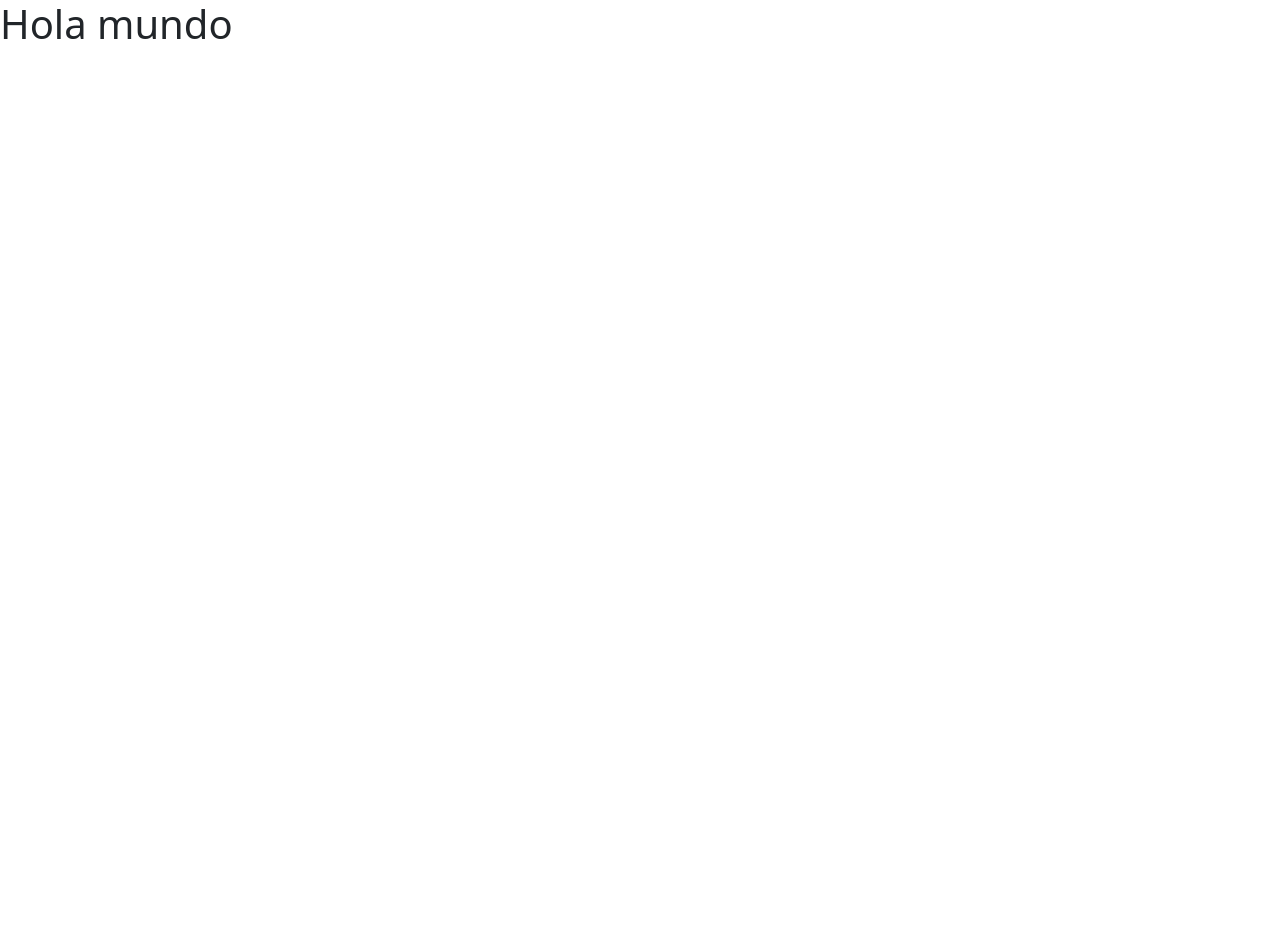
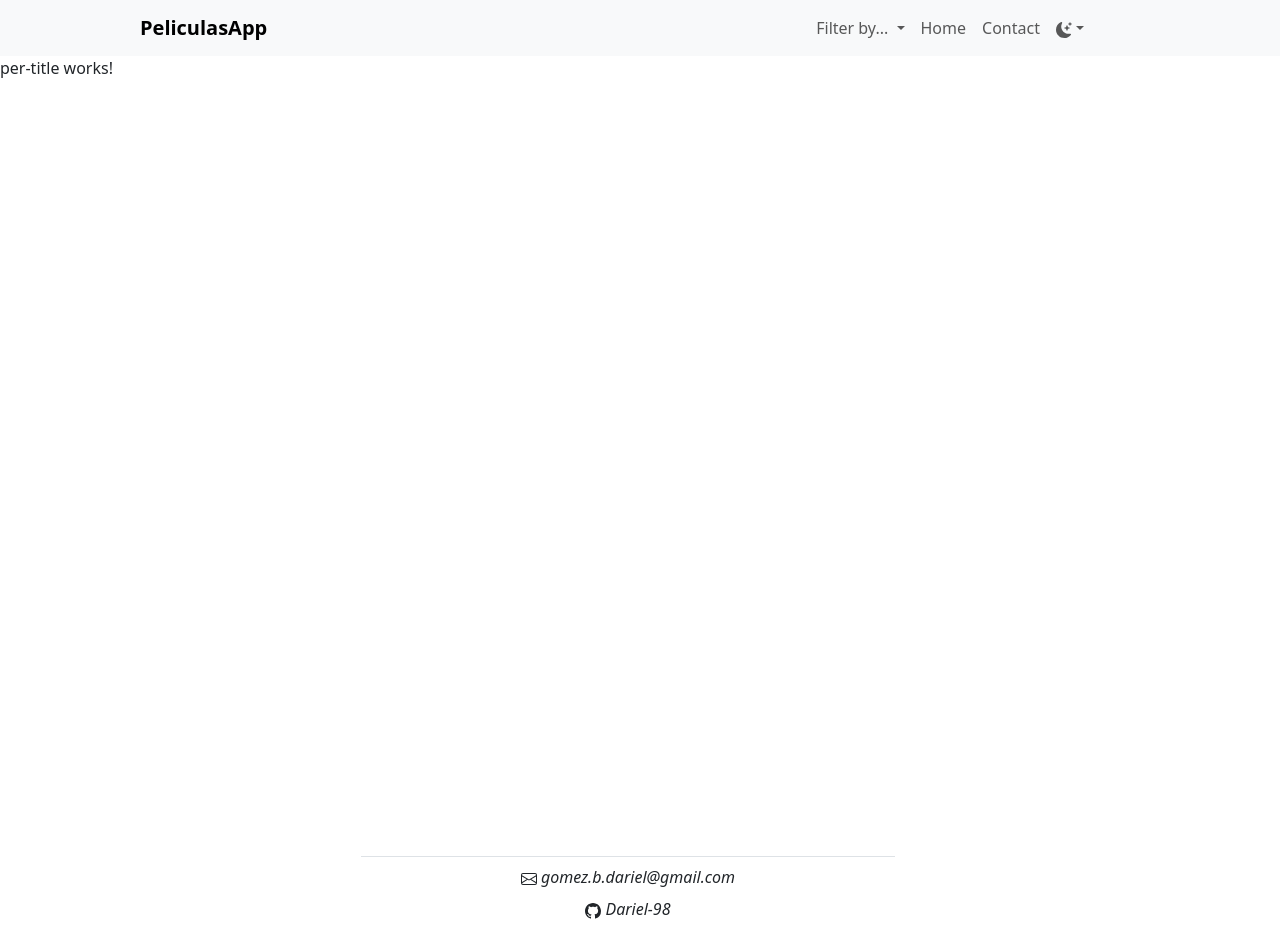
Before and after one commit to Dariel-98/moviesApp, an Angular app: page /title in a window 1280 px wide. Before the commit this address led to /. Before the commit the page ends 800 px from the top, so only its background shows below. Built offline with nearby package versions, Linux system fonts and the light colour scheme.

Commit message:
LazyLoad, Header and Footer

```diff
--- a/src/app/app-routing.module.ts
+++ b/src/app/app-routing.module.ts
@@ -1,10 +1,16 @@
 import { NgModule } from '@angular/core';
 import { RouterModule, Routes } from '@angular/router';
 
-const routes: Routes = [];
+const routes: Routes = [
+  {
+    path: '',
+    loadChildren: () =>
+      import('./movies/movies.module').then((m) => m.MoviesModule),
+  },
+];
 
 @NgModule({
   imports: [RouterModule.forRoot(routes)],
-  exports: [RouterModule]
+  exports: [RouterModule],
 })
-export class AppRoutingModule { }
+export class AppRoutingModule {}
--- a/src/app/app.component.html
+++ b/src/app/app.component.html
@@ -1 +1,5 @@
-<h1>Hola mundo</h1>
+<app-header></app-header>
+<div class="vh-100">
+  <router-outlet></router-outlet>
+</div>
+<app-footer></app-footer>
--- a/src/app/app.module.ts
+++ b/src/app/app.module.ts
@@ -5,10 +5,11 @@ import { AppRoutingModule } from './app-routing.module';
 import { AppComponent } from './app.component';
 import { HeaderComponent } from './shared/header/header.component';
 import { FooterComponent } from './shared/footer/footer.component';
+import { MoviesModule } from './movies/movies.module';
 
 @NgModule({
   declarations: [AppComponent, HeaderComponent, FooterComponent],
-  imports: [BrowserModule, AppRoutingModule],
+  imports: [BrowserModule, AppRoutingModule, MoviesModule],
   providers: [],
   bootstrap: [AppComponent],
 })
--- a/src/app/movies/movies-routing.module.ts
+++ b/src/app/movies/movies-routing.module.ts
@@ -1,10 +1,35 @@
 import { NgModule } from '@angular/core';
 import { RouterModule, Routes } from '@angular/router';
+import { PerTitleComponent } from './pages/per-title/per-title.component';
+import { PerTypeComponent } from './pages/per-type/per-type.component';
+import { PerIdComponent } from './pages/per-id/per-id.component';
 
-const routes: Routes = [];
+const routes: Routes = [
+  {
+    path: '',
+    children: [
+      {
+        path: 'title',
+        component: PerTitleComponent,
+      },
+      {
+        path: 'type',
+        component: PerTypeComponent,
+      },
+      {
+        path: 'id',
+        component: PerIdComponent,
+      },
+      {
+        path: '**',
+        redirectTo: 'title',
+      },
+    ],
+  },
+];
 
 @NgModule({
   imports: [RouterModule.forChild(routes)],
-  exports: [RouterModule]
+  exports: [RouterModule],
 })
-export class MoviesRoutingModule { }
+export class MoviesRoutingModule {}
--- a/src/app/shared/footer/footer.component.html
+++ b/src/app/shared/footer/footer.component.html
@@ -1 +1,40 @@
-<p>footer works!</p>
+<div class="row w-100 justify-content-center" id="footer">
+  <div class="col-sm-5 border-top d-block text-center">
+    <p class="my-2 fst-italic">
+      <svg
+        xmlns="http://www.w3.org/2000/svg"
+        width="16"
+        height="16"
+        fill="currentColor"
+        class="bi bi-envelope me-1"
+        viewBox="0 0 16 16"
+      >
+        <path
+          d="M0 4a2 2 0 0 1 2-2h12a2 2 0 0 1 2 2v8a2 2 0 0 1-2 2H2a2 2 0 0 1-2-2zm2-1a1 1 0 0 0-1 1v.217l7 4.2 7-4.2V4a1 1 0 0 0-1-1zm13 2.383-4.708 2.825L15 11.105zm-.034 6.876-5.64-3.471L8 9.583l-1.326-.795-5.64 3.47A1 1 0 0 0 2 13h12a1 1 0 0 0 .966-.741M1 11.105l4.708-2.897L1 5.383z"
+        />
+      </svg>
+      <a href="#" class="text-decoration-none text-reset"
+        >gomez.b.dariel@gmail.com</a
+      >
+    </p>
+    <p class="my-2 fst-italic">
+      <svg
+        xmlns="http://www.w3.org/2000/svg"
+        width="16"
+        height="16"
+        fill="currentColor"
+        class="bi bi-github me-1"
+        viewBox="0 0 16 16"
+      >
+        <path
+          d="M8 0C3.58 0 0 3.58 0 8c0 3.54 2.29 6.53 5.47 7.59.4.07.55-.17.55-.38 0-.19-.01-.82-.01-1.49-2.01.37-2.53-.49-2.69-.94-.09-.23-.48-.94-.82-1.13-.28-.15-.68-.52-.01-.53.63-.01 1.08.58 1.23.82.72 1.21 1.87.87 2.33.66.07-.52.28-.87.51-1.07-1.78-.2-3.64-.89-3.64-3.95 0-.87.31-1.59.82-2.15-.08-.2-.36-1.02.08-2.12 0 0 .67-.21 2.2.82.64-.18 1.32-.27 2-.27.68 0 1.36.09 2 .27 1.53-1.04 2.2-.82 2.2-.82.44 1.1.16 1.92.08 2.12.51.56.82 1.27.82 2.15 0 3.07-1.87 3.75-3.65 3.95.29.25.54.73.54 1.48 0 1.07-.01 1.93-.01 2.2 0 .21.15.46.55.38A8.012 8.012 0 0 0 16 8c0-4.42-3.58-8-8-8"
+        />
+      </svg>
+      <a
+        href="https://github.com/Dariel-98"
+        class="text-decoration-none text-reset"
+        >Dariel-98</a
+      >
+    </p>
+  </div>
+</div>
--- a/src/app/shared/header/header.component.html
+++ b/src/app/shared/header/header.component.html
@@ -1 +1,79 @@
-<p>header works!</p>
+<nav class="navbar navbar-expand-lg bg-body-tertiary">
+  <div class="container-fluid" style="margin: 0 8rem">
+    <span class="navbar-brand fw-semibold">PeliculasApp</span>
+    <button
+      class="navbar-toggler"
+      type="button"
+      data-bs-toggle="collapse"
+      data-bs-target="#navbarSupportedContent"
+      aria-controls="navbarSupportedContent"
+      aria-expanded="false"
+      aria-label="Toggle navigation"
+    >
+      <span class="navbar-toggler-icon"></span>
+    </button>
+    <div class="collapse navbar-collapse" id="navbarSupportedContent">
+      <ul class="navbar-nav ms-auto mb-2 mb-lg-0 me-5">
+        <li class="nav-item dropdown border-md">
+          <a
+            class="nav-link dropdown-toggle"
+            href="#"
+            role="button"
+            data-bs-toggle="dropdown"
+            aria-expanded="false"
+          >
+            Filter by...
+          </a>
+          <ul class="dropdown-menu">
+            <li><a class="dropdown-item" routerLink="/title">Title</a></li>
+            <li><a class="dropdown-item" routerLink="/type">Type</a></li>
+            <li><a class="dropdown-item" routerLink="/id">ID</a></li>
+          </ul>
+        </li>
+        <li class="nav-item border-lg-end">
+          <a class="nav-link" aria-current="page" routerLink="/title">Home</a>
+        </li>
+        <li class="nav-item border-lg-end">
+          <a class="nav-link" href="#footer">Contact</a>
+        </li>
+        <li class="nav-item dropdown-center">
+          <a
+            class="nav-link dropdown-toggle"
+            href="#"
+            role="button"
+            data-bs-toggle="dropdown"
+            aria-expanded="false"
+          >
+            <svg
+              xmlns="http://www.w3.org/2000/svg"
+              width="16"
+              height="16"
+              fill="currentColor"
+              class="bi bi-moon-stars-fill"
+              viewBox="0 0 16 16"
+            >
+              <path
+                d="M6 .278a.768.768 0 0 1 .08.858 7.208 7.208 0 0 0-.878 3.46c0 4.021 3.278 7.277 7.318 7.277.527 0 1.04-.055 1.533-.16a.787.787 0 0 1 .81.316.733.733 0 0 1-.031.893A8.349 8.349 0 0 1 8.344 16C3.734 16 0 12.286 0 7.71 0 4.266 2.114 1.312 5.124.06A.752.752 0 0 1 6 .278"
+              />
+              <path
+                d="M10.794 3.148a.217.217 0 0 1 .412 0l.387 1.162c.173.518.579.924 1.097 1.097l1.162.387a.217.217 0 0 1 0 .412l-1.162.387a1.734 1.734 0 0 0-1.097 1.097l-.387 1.162a.217.217 0 0 1-.412 0l-.387-1.162A1.734 1.734 0 0 0 9.31 6.593l-1.162-.387a.217.217 0 0 1 0-.412l1.162-.387a1.734 1.734 0 0 0 1.097-1.097l.387-1.162zM13.863.099a.145.145 0 0 1 .274 0l.258.774c.115.346.386.617.732.732l.774.258a.145.145 0 0 1 0 .274l-.774.258a1.156 1.156 0 0 0-.732.732l-.258.774a.145.145 0 0 1-.274 0l-.258-.774a1.156 1.156 0 0 0-.732-.732l-.774-.258a.145.145 0 0 1 0-.274l.774-.258c.346-.115.617-.386.732-.732L13.863.1z"
+              />
+            </svg>
+          </a>
+          <ul class="dropdown-menu">
+            <li>
+              <button class="dropdown-item" data-bs-theme-value="dark">
+                Dark
+              </button>
+            </li>
+            <li>
+              <button class="dropdown-item" data-bs-theme-value="light">
+                Light
+              </button>
+            </li>
+          </ul>
+        </li>
+      </ul>
+    </div>
+  </div>
+</nav>
--- /dev/null
+++ b/src/assets/js/darkmodetoggle.js
@@ -0,0 +1,87 @@
+/*!
+ * Color mode toggler for Bootstrap's docs (https://getbootstrap.com/)
+ * Copyright 2011-2023 The Bootstrap Authors
+ * Licensed under the Creative Commons Attribution 3.0 Unported License.
+ */
+
+(() => {
+  'use strict';
+
+  const storedTheme = localStorage.getItem('theme');
+
+  const getPreferredTheme = () => {
+    if (storedTheme) {
+      return storedTheme;
+    }
+
+    return window.matchMedia('(prefers-color-scheme: dark)').matches
+      ? 'dark'
+      : 'light';
+  };
+
+  const setTheme = function (theme) {
+    if (
+      theme === 'auto' &&
+      window.matchMedia('(prefers-color-scheme: dark)').matches
+    ) {
+      document.documentElement.setAttribute('data-bs-theme', 'dark');
+    } else {
+      document.documentElement.setAttribute('data-bs-theme', theme);
+    }
+  };
+
+  setTheme(getPreferredTheme());
+
+  const showActiveTheme = (theme, focus = false) => {
+    const themeSwitcher = document.querySelector('#bd-theme');
+
+    if (!themeSwitcher) {
+      return;
+    }
+
+    const themeSwitcherText = document.querySelector('#bd-theme-text');
+    const activeThemeIcon = document.querySelector('.theme-icon-active use');
+    const btnToActive = document.querySelector(
+      `[data-bs-theme-value="${theme}"]`
+    );
+    const svgOfActiveBtn = btnToActive
+      .querySelector('svg use')
+      .getAttribute('href');
+
+    document.querySelectorAll('[data-bs-theme-value]').forEach((element) => {
+      element.classList.remove('active');
+      element.setAttribute('aria-pressed', 'false');
+    });
+
+    btnToActive.classList.add('active');
+    btnToActive.setAttribute('aria-pressed', 'true');
+    activeThemeIcon.setAttribute('href', svgOfActiveBtn);
+    const themeSwitcherLabel = `${themeSwitcherText.textContent} (${btnToActive.dataset.bsThemeValue})`;
+    themeSwitcher.setAttribute('aria-label', themeSwitcherLabel);
+
+    if (focus) {
+      themeSwitcher.focus();
+    }
+  };
+
+  window
+    .matchMedia('(prefers-color-scheme: dark)')
+    .addEventListener('change', () => {
+      if (storedTheme !== 'light' || storedTheme !== 'dark') {
+        setTheme(getPreferredTheme());
+      }
+    });
+
+  window.addEventListener('DOMContentLoaded', () => {
+    showActiveTheme(getPreferredTheme());
+
+    document.querySelectorAll('[data-bs-theme-value]').forEach((toggle) => {
+      toggle.addEventListener('click', () => {
+        const theme = toggle.getAttribute('data-bs-theme-value');
+        localStorage.setItem('theme', theme);
+        setTheme(theme);
+        showActiveTheme(theme, true);
+      });
+    });
+  });
+})();
--- a/src/index.html
+++ b/src/index.html
@@ -2,24 +2,30 @@
 <html lang="en">
   <head>
     <meta charset="utf-8" />
-    <title>PaisesApp</title>
+    <title>MoviesApp</title>
     <base href="/" />
     <meta name="viewport" content="width=device-width, initial-scale=1" />
     <link rel="icon" type="image/x-icon" href="favicon.ico" />
 
-    <!-- CSS only -->
+    <!-- Bootstrap -->
     <link
       href="https://cdn.jsdelivr.net/npm/bootstrap@5.3.2/dist/css/bootstrap.min.css"
       rel="stylesheet"
       integrity="sha384-T3c6CoIi6uLrA9TneNEoa7RxnatzjcDSCmG1MXxSR1GAsXEV/Dwwykc2MPK8M2HN"
       crossorigin="anonymous"
     />
-    <link
-      rel="stylesheet"
-      href="https://cdnjs.cloudflare.com/ajax/libs/animate.css/4.1.1/animate.min.css"
-    />
   </head>
   <body>
     <app-root></app-root>
+
+    <!-- Bootstrap -->
+    <script
+      src="https://cdn.jsdelivr.net/npm/bootstrap@5.3.2/dist/js/bootstrap.bundle.min.js"
+      integrity="sha384-C6RzsynM9kWDrMNeT87bh95OGNyZPhcTNXj1NW7RuBCsyN/o0jlpcV8Qyq46cDfL"
+      crossorigin="anonymous"
+    ></script>
+
+    <!-- Dark Theme -->
+    <script src="./assets/js/darkmodetoggle.js"></script>
   </body>
 </html>
```
